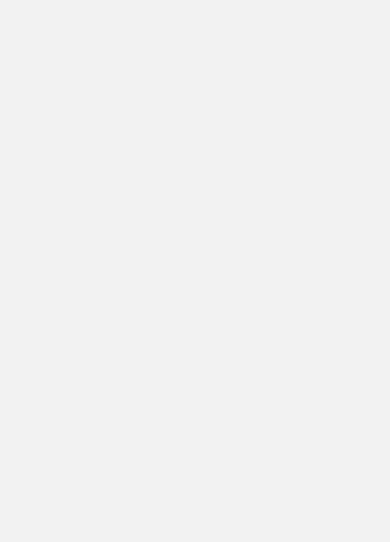
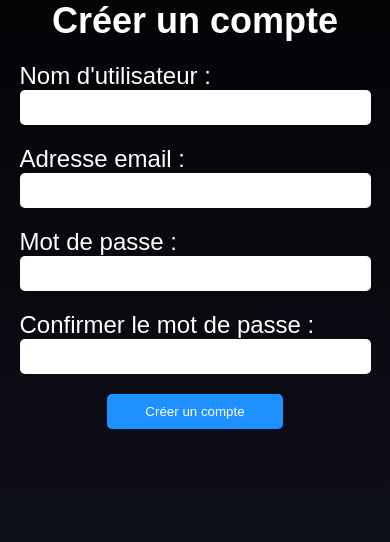
Before and after one commit to Remar59/liremersion, a React (Create React App) app: page /signup in a window 390 px wide. Before the commit this address had no page. Shown: the top 542 px of the page. Built offline with nearby package versions, Linux system fonts and the light colour scheme.

Commit message:
signup route + responsive

```diff
--- a/src/App.js
+++ b/src/App.js
@@ -2,6 +2,7 @@ import { BrowserRouter as Router, Route, Routes } from 'react-router-dom';
 import './App.scss';
 import Home from './components/Home';
 import AudioPlayer from './components/AudioPlayer';
+import Signup from './components/Singup';
 
 function App() {
   return (
@@ -9,6 +10,7 @@ function App() {
       <Routes>
         <Route exact path="/" element={<Home />} />
         <Route exact path="/cat" element={<AudioPlayer />} />
+        <Route path="/signup" element={<Signup />} />
       </Routes>
     </Router>
   );
--- a/src/components/Home.js
+++ b/src/components/Home.js
@@ -11,7 +11,7 @@ function Home() {
                     <p>Bonjour !</p>
                     <div>
                         <a href="">Se connecter</a>
-                        <a href="">Créer un compte</a>
+                        <a href="/signup">Créer un compte</a>
                     </div>
                 </div>
                 <h2>Nos catégories</h2>
--- a/src/styles/signup.scss
+++ b/src/styles/signup.scss
@@ -1,4 +1,3 @@
-// signup.scss
 @import "reset";
 
 .signup-container {
@@ -8,11 +7,16 @@
     .signup-content {
         color: white;
         font-size: 24px;
-        width: 50%;
+        width: 60%;
         margin: auto;
+
+        @media screen and (max-width: 600px) {
+            width: 90%;
+        }
 
         h2 {
             margin-bottom: 20px;
+            text-align: center;
         }
 
         form {
```
